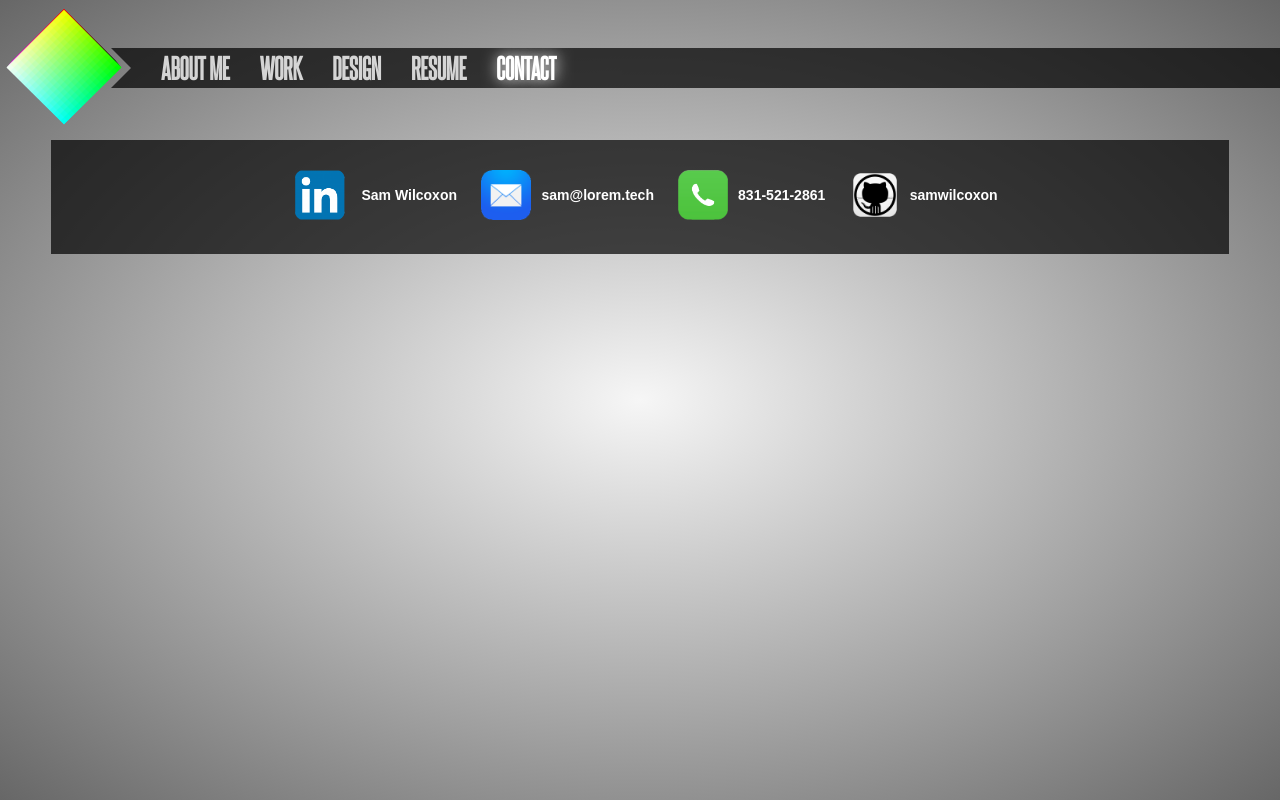
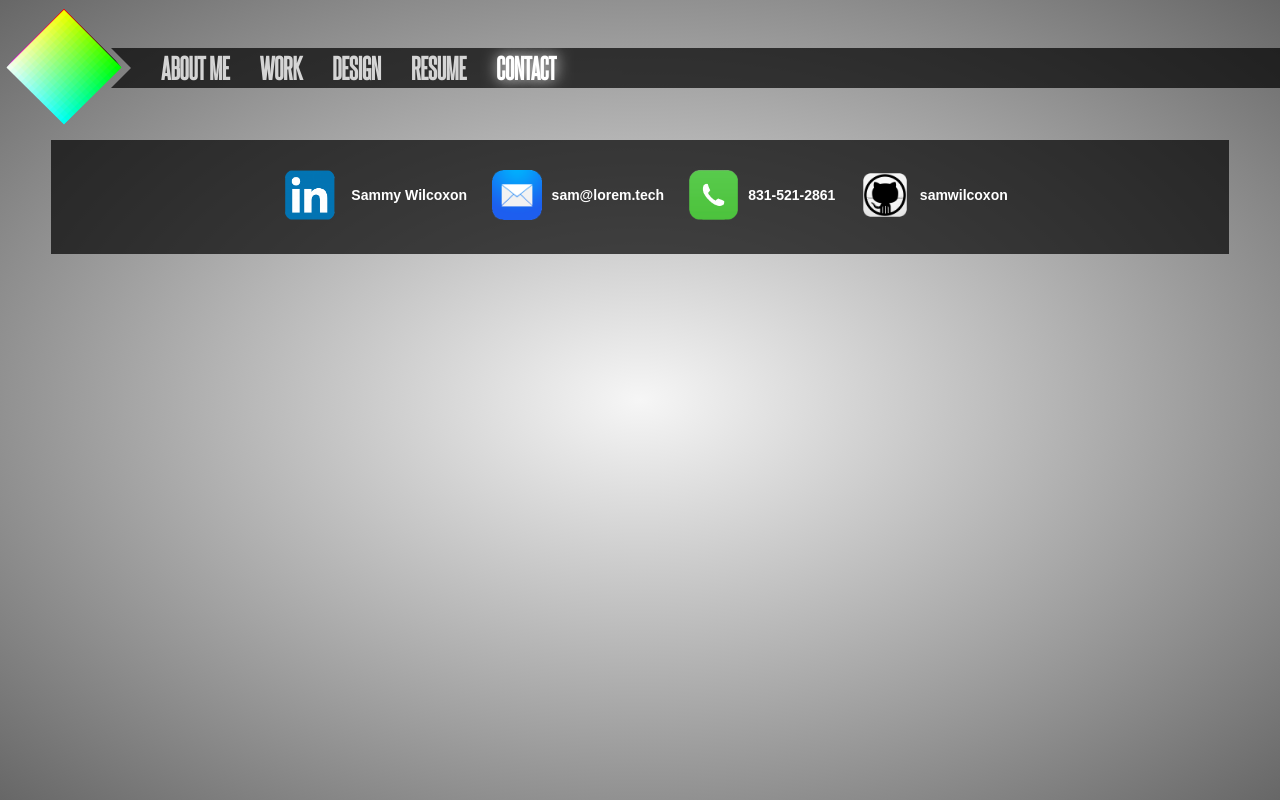
Before and after one commit to samwilcoxon/samwilcoxonDOTcom, a plain HTML site: page contact.html in a window 1280 px wide. Drawn offline with nearby package versions, Linux system fonts and the light colour scheme.

Commit message:
via Lorem

```diff
--- a/contact.html
+++ b/contact.html
@@ -64,7 +64,7 @@
 				<div class="contactOption">
 					<a href="https://www.linkedin.com/in/sam-wilcoxon-ba450341" target="_blank">
 						<img src="images/linked.png">
-						<div>Sam Wilcoxon</div>
+						<div>Sammy Wilcoxon</div>
 					</a>
 				</div>
 				<div class="contactOption">
```
